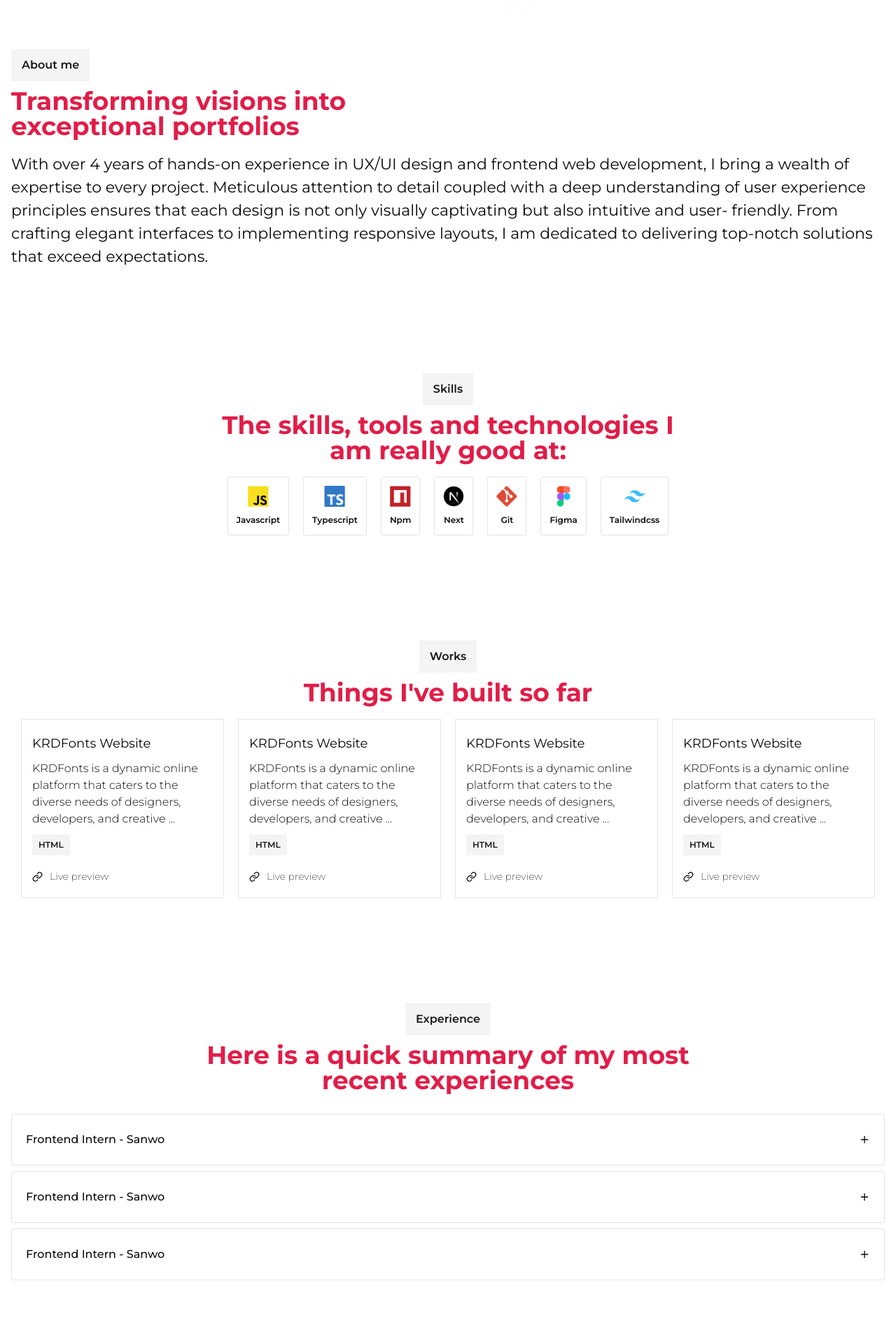
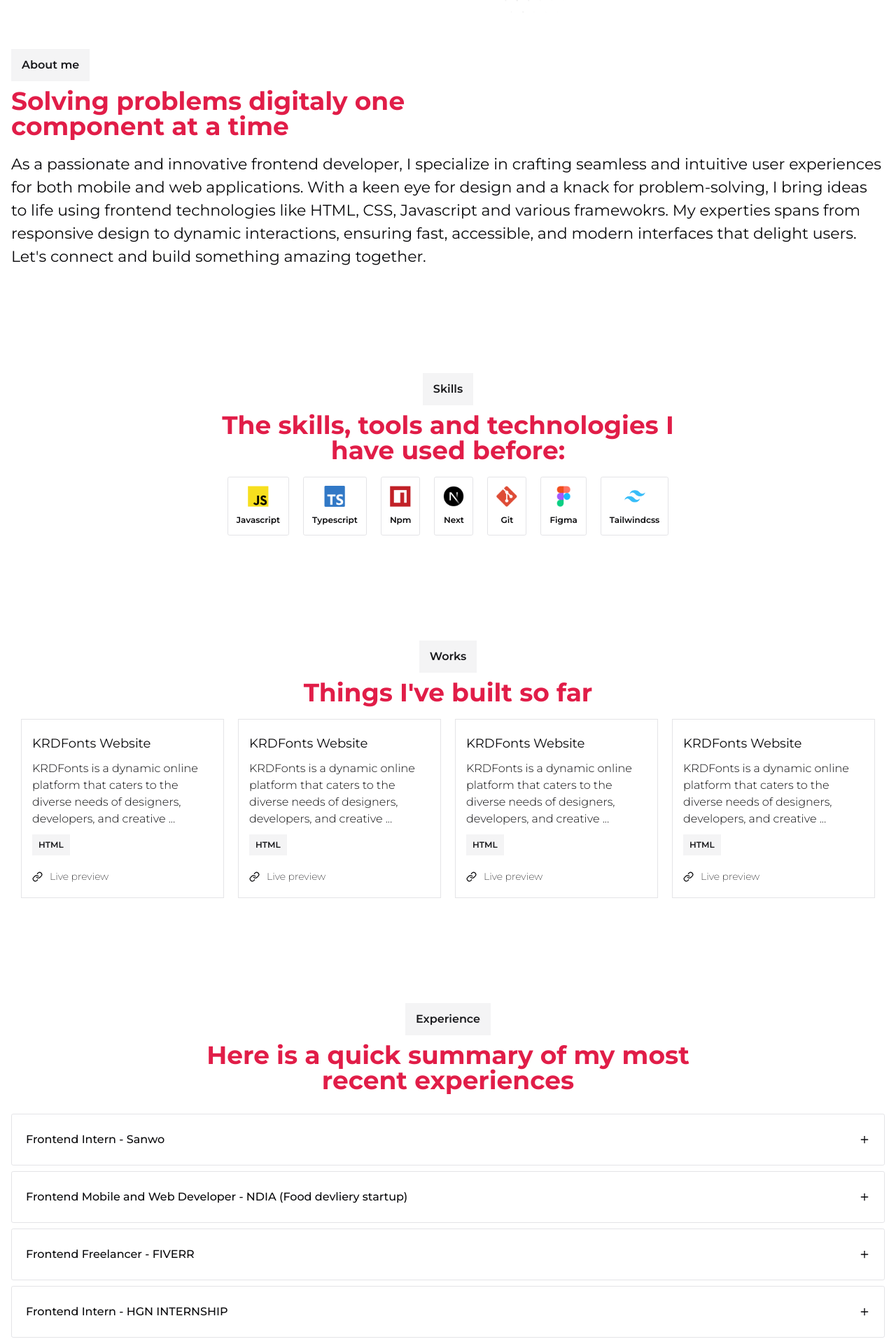
Before and after one commit to taiwonaf/My-portfolio, a Next.js app: page / in a window 1280 px wide. Shown: the part 780-2700 px from the top of the page at 70% size. Built offline with nearby package versions, Linux system fonts and the light colour scheme.

Commit message:
portfolio update

```diff
--- a/src/components/landing/about/index.tsx
+++ b/src/components/landing/about/index.tsx
@@ -12,16 +12,17 @@ const AboutMe = () => {
     >
       <SectionTitle title="About me" />
       <SectionDescription className="md:max-w-[600px] text-center md:text-left w-full mb-[20px] text-primary">
-        Transforming visions into exceptional portfolios
+        Solving problems digitaly one component at a time
       </SectionDescription>
       <p className="text-[22px] font-normal">
-        With over 4 years of hands-on experience in UX/UI design and frontend
-        web development, I bring a wealth of expertise to every project.
-        Meticulous attention to detail coupled with a deep understanding of user
-        experience principles ensures that each design is not only visually
-        captivating but also intuitive and user- friendly. From crafting elegant
-        interfaces to implementing responsive layouts, I am dedicated to
-        delivering top-notch solutions that exceed expectations.
+        As a passionate and innovative frontend developer, I specialize in
+        crafting seamless and intuitive user experiences for both mobile and web
+        applications. With a keen eye for design and a knack for
+        problem-solving, I bring ideas to life using frontend technologies like
+        HTML, CSS, Javascript and various framewokrs. My experties spans from
+        responsive design to dynamic interactions, ensuring fast, accessible,
+        and modern interfaces that delight users. Let's connect and build
+        something amazing together.
       </p>
     </SectionContainer>
   );
--- a/src/components/landing/experience/index.tsx
+++ b/src/components/landing/experience/index.tsx
@@ -17,30 +17,65 @@ const index = () => {
   const experience = [
     {
       title: "Frontend Intern - Sanwo",
+      location: "Remote",
+      site: "https://sanwo.io",
+      companyName: "Sanwo.io",
+      description:
+        " At Lelavtech, I design and develop captivating web solutions that seamlessly blend creativity and functionality.",
+      tags: [
+        "CSS",
+        "TAILWIND CSS",
+        "REACT",
+        "REDUX TOOLKIT",
+        "CHAKRA UI",
+        "NEXT JS",
+      ],
+    },
+    {
+      title: "Frontend Mobile and Web Developer - NDIA (Food devliery startup)",
+      location: "Remote",
+      site: "https://ndia.ng",
+      companyName: "NDIA",
+      description:
+        " At NDAI, I collaborated with other frontend developers to build the NDIA vendor, customer and rider app using react native and the NDIA admin dashboard using NEXT JS",
+      tags: [
+        "REACT",
+        "REACT NATIVE",
+        "TAILWIND CSS",
+        "SHADCN UI",
+        "REDUX TOOLKIT",
+      ],
+    },
+    {
+      title: "Frontend Freelancer - FIVERR",
       location: "Ibadan, Nigeria",
       site: "https://sanwo.io",
       companyName: "Sanwo.io",
       description:
-        " At Lelavtech, I design and develop captivating web solutions that seamlessly blend creativity and functionality.",
-      tags: ["HTML", "CSS", "TAILWIND CSS", "REACT", "REDUX TOOLKIT"],
+        "On the FIVERR freelancing platfrom, I offer paid consultation to individuals or businesses using code and no code tools. ",
+      tags: [
+        "HTML",
+        "CSS",
+        "TAILWIND CSS",
+        "REACT",
+        "REDUX TOOLKIT",
+        "REACT NATIVE",
+        "WORDPRESS",
+        "WEBFLOW",
+        "FRAMER",
+        "WIX",
+        "BUBBLE.io",
+        "ADALO",
+      ],
     },
     {
-      title: "Frontend Intern - Sanwo",
-      location: "Ibadan, Nigeria",
-      site: "https://sanwo.io",
-      companyName: "Sanwo.io",
+      title: "Frontend Intern - HGN INTERNSHIP",
+      location: "Remote",
+      site: "https://internship.zuri.team/",
+      companyName: "HGN",
       description:
-        " At Lelavtech, I design and develop captivating web solutions that seamlessly blend creativity and functionality.",
-      tags: ["HTML", "CSS", "TAILWIND CSS", "REACT", "REDUX TOOLKIT"],
-    },
-    {
-      title: "Frontend Intern - Sanwo",
-      location: "Ibadan, Nigeria",
-      site: "https://sanwo.io",
-      companyName: "Sanwo.io",
-      description:
-        " At Lelavtech, I design and develop captivating web solutions that seamlessly blend creativity and functionality.",
-      tags: ["HTML", "CSS", "TAILWIND CSS", "REACT", "REDUX TOOLKIT"],
+        "During the HNG intership 9 cohort, I collaborated with other frontend developers, backend developers, project managers and devops as a frontend developer to build a stock recommendation web application. ",
+      tags: ["TAILWIND CSS", "REACT", "NEXT JS"],
     },
   ];
   return (
--- a/src/components/landing/skills/index.tsx
+++ b/src/components/landing/skills/index.tsx
@@ -51,7 +51,7 @@ const Skills = () => {
       <SectionTitle title="Skills" />
       <div className="flex justify-center items-center">
         <SectionDescription className="max-w-[700px] w-full mb-[20px] text-primary">
-          The skills, tools and technologies I am really good at:
+          The skills, tools and technologies I have used before:
         </SectionDescription>
       </div>
       <div className="flex justify-center items-center flex-wrap gap-[20px]">
```
